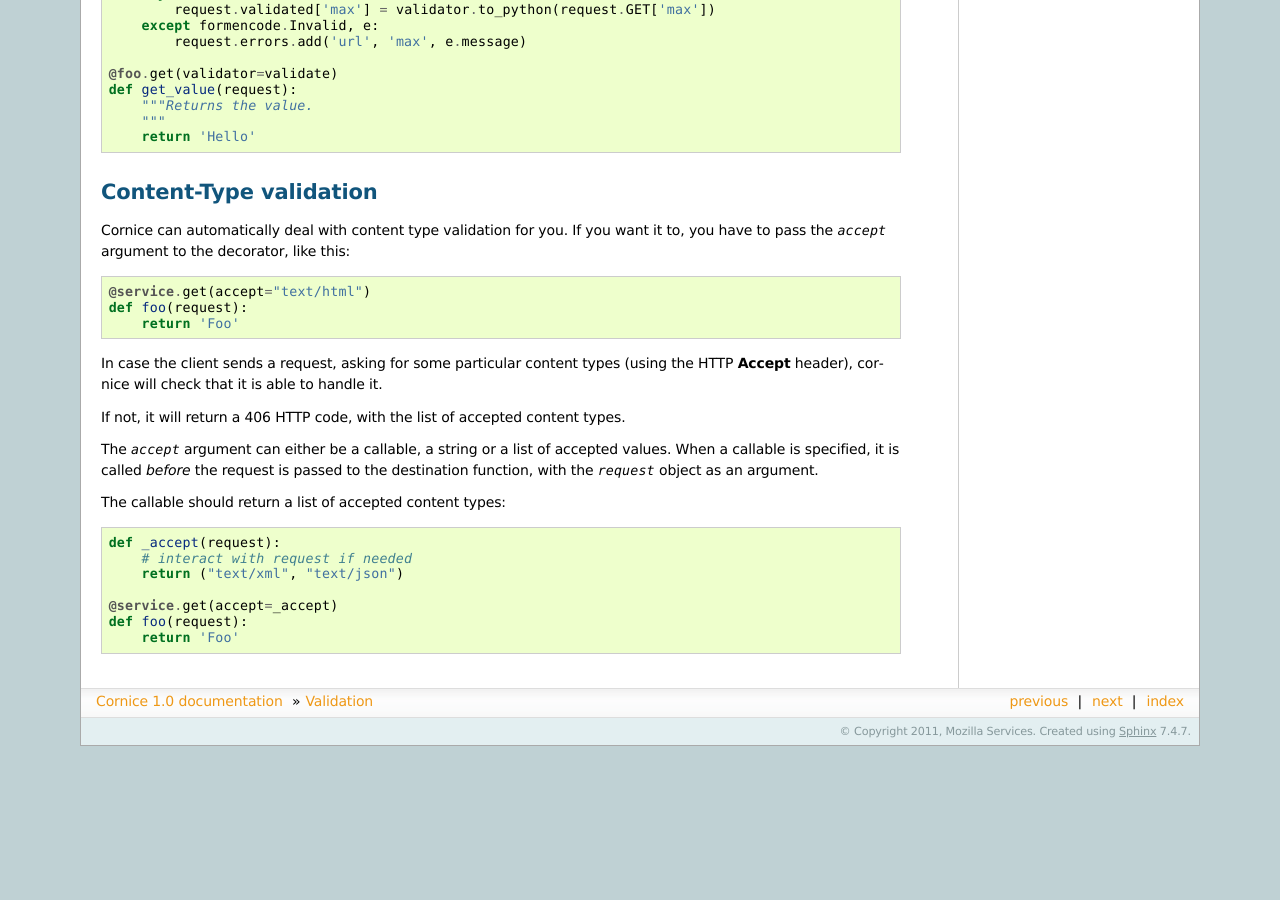
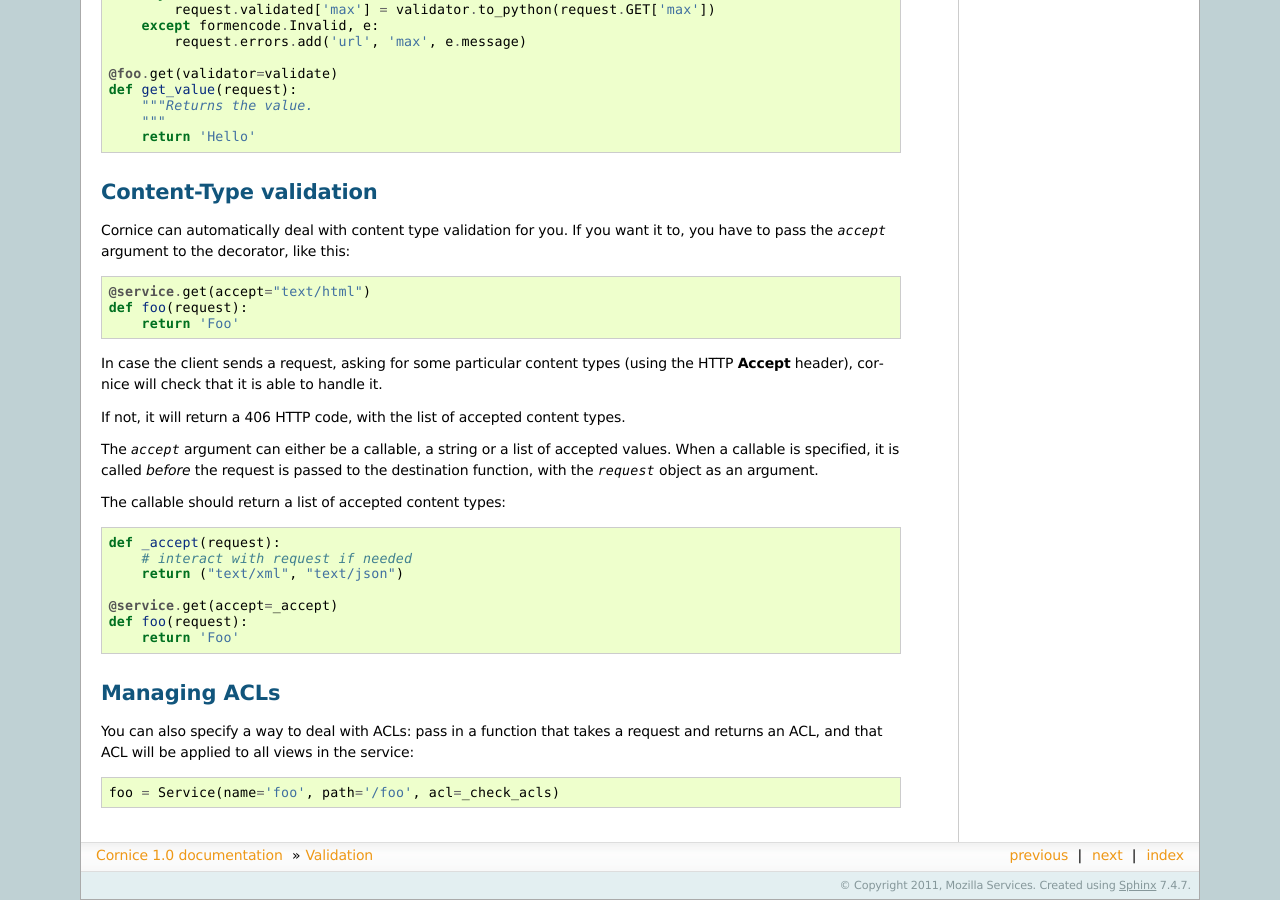
Before and after one commit to Cornices/cornice, a Sphinx documentation site: the page built from docs/source/validation.rst, in a window 1280 px wide and 900 px high, scrolled down 1532 px. Built offline with Sphinx 7.4.7, drawn with Linux system fonts in a browser that asks for light colours; before the commit the page ends 2278 px from its top, so only the background shows below that.

Commit message:
document that ACLs can be checked at services level

```diff
--- a/docs/source/validation.rst
+++ b/docs/source/validation.rst
@@ -142,3 +142,12 @@ The callable should return a list of accepted content types::
     @service.get(accept=_accept)
     def foo(request):
         return 'Foo'
+
+Managing ACLs
+=============
+
+You can also specify a way to deal with ACLs: pass in a function that takes
+a request and returns an ACL, and that ACL will be applied to all views
+in the service::
+
+    foo = Service(name='foo', path='/foo', acl=_check_acls)
```
